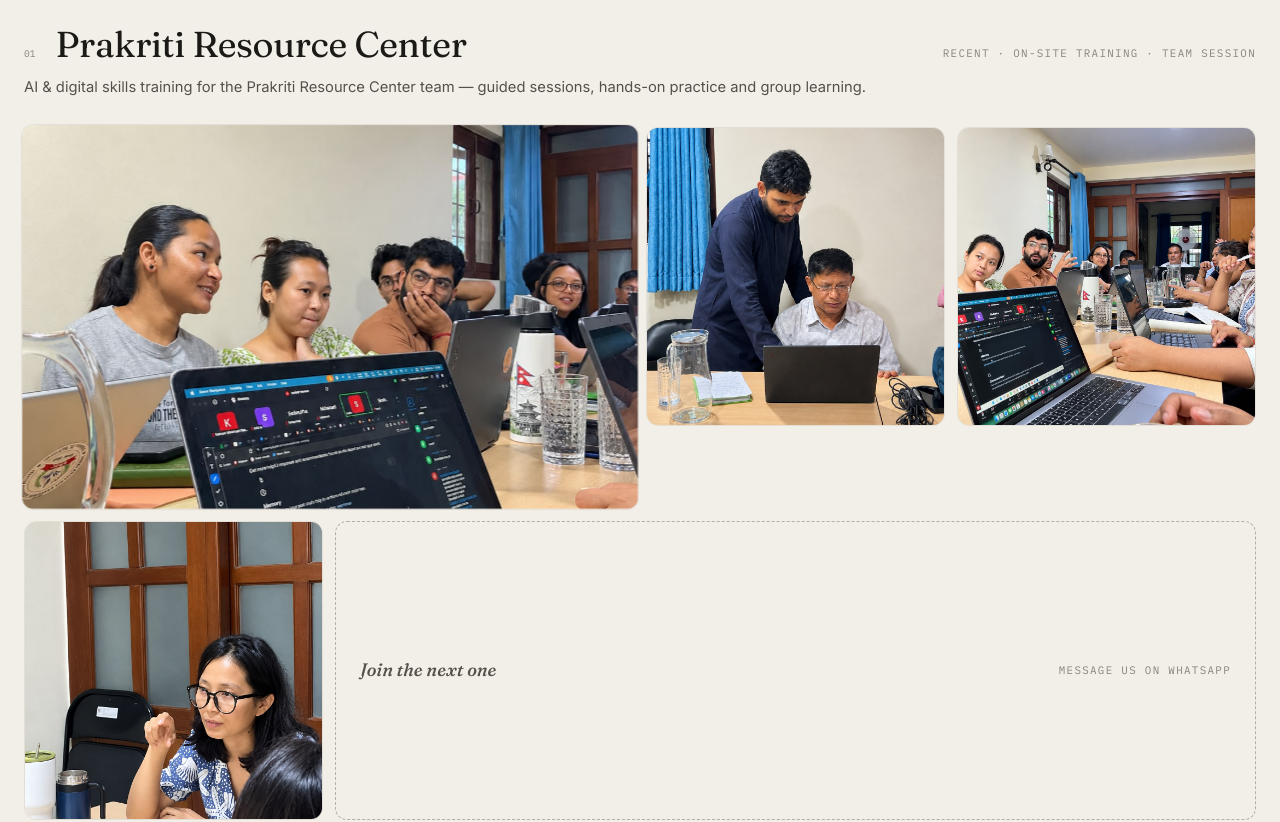
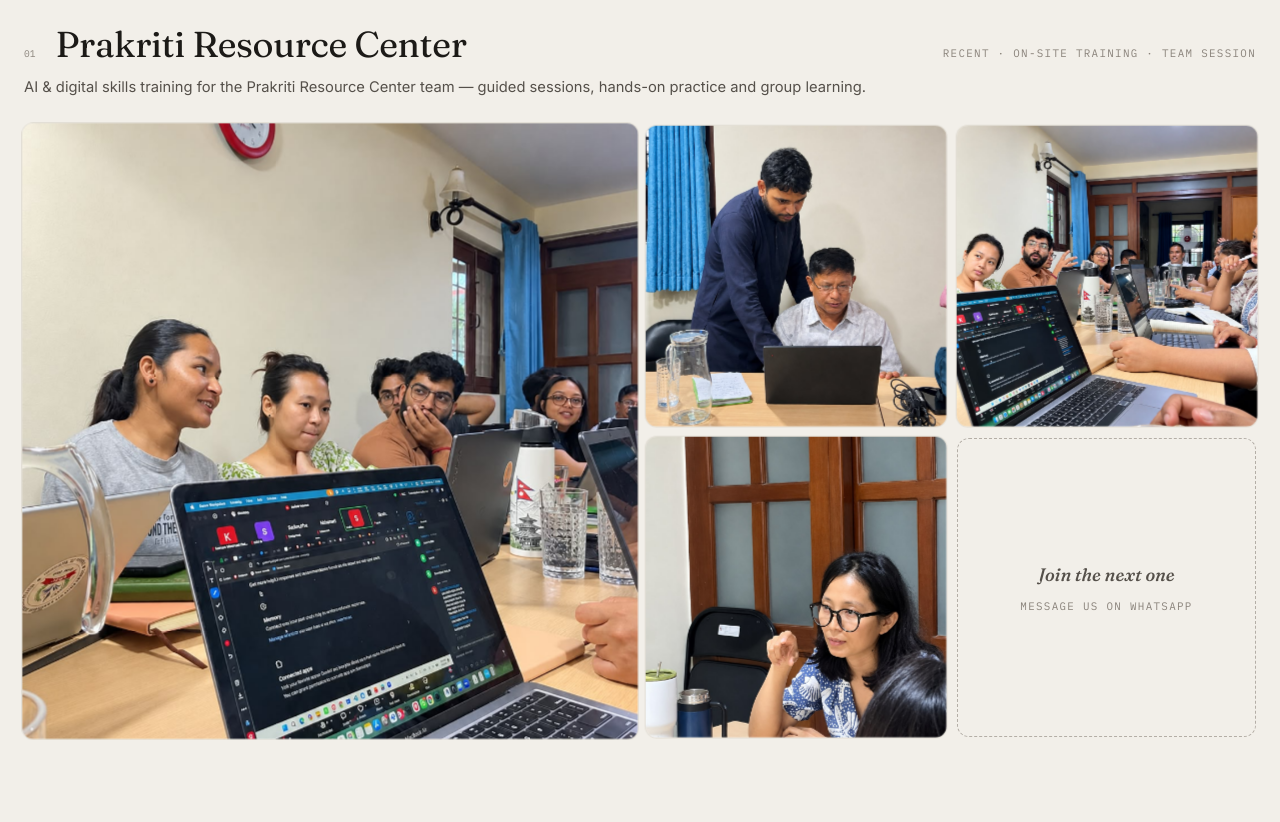
Before and after one commit to Ramtamang-2058/natds, a React (Vite) app: page / in a window 1280 px wide. Shown: the part 2780-3602 px from the top of the page. Built offline with nearby package versions, Linux system fonts and the light colour scheme.

Commit message:
Revert "fix: events gallery — controlled grid, smaller featured tile, no desktop text overlap"
This reverts commit 1fe8b66cf4c7009faae7b1d94515d4a04800c563.

```diff
--- a/src/components/sections/Events.tsx
+++ b/src/components/sections/Events.tsx
@@ -47,38 +47,26 @@ export function Events() {
               </p>
 
               <div className="mt-7 grid grid-cols-2 gap-3 md:grid-cols-4">
-                <MediaSlot
-                  src={event.imagePaths[0]}
-                  alt={`${event.title} main photograph`}
-                  placeholderLabel={`${event.id}/…`}
-                  className="col-span-2 aspect-[16/10] h-full w-full overflow-hidden rounded-xl border border-line"
-                />
-                {event.imagePaths.slice(1, 3).map((src, i) => (
+                {event.imagePaths.map((src, i) => (
                   <MediaSlot
                     key={src}
                     src={src}
-                    alt={`${event.title} photograph ${i + 2}`}
+                    alt={`${event.title} photograph ${i + 1}`}
                     placeholderLabel={`${event.id}/…`}
-                    motion="none"
-                    className="aspect-square overflow-hidden rounded-xl border border-line"
+                    className={
+                      i === 0
+                        ? "col-span-2 row-span-2 aspect-square h-full w-full rounded-xl border border-line md:aspect-[4/3]"
+                        : "aspect-square h-full w-full rounded-xl border border-line"
+                    }
                   />
                 ))}
-                <MediaSlot
-                  src={event.imagePaths[3]}
-                  alt={`${event.title} photograph 4`}
-                  placeholderLabel={`${event.id}/…`}
-                  motion="none"
-                  className="aspect-square overflow-hidden rounded-xl border border-line"
-                />
                 <a
                   href={WHATSAPP_LINKS.general}
                   target="_blank"
                   rel="noopener noreferrer"
-                  className="col-span-2 flex flex-col items-center justify-center gap-2 rounded-xl border border-dashed border-ink-3/60 p-4 text-center transition-colors hover:border-accent md:col-span-3 md:flex-row md:justify-between md:px-6 md:py-5"
+                  className="hidden aspect-square flex-col items-center justify-center gap-2 rounded-xl border border-dashed border-ink-3/60 p-4 text-center transition-colors hover:border-accent md:flex"
                 >
-                  <span className="font-display text-lg font-medium italic text-ink-2">
-                    Join the next one
-                  </span>
+                  <span className="font-display text-lg font-medium italic text-ink-2">Join the next one</span>
                   <span className="caption">message us on WhatsApp</span>
                 </a>
               </div>
```
